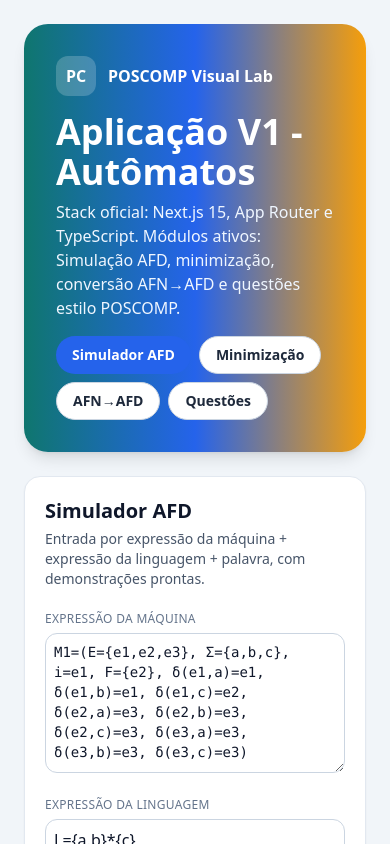
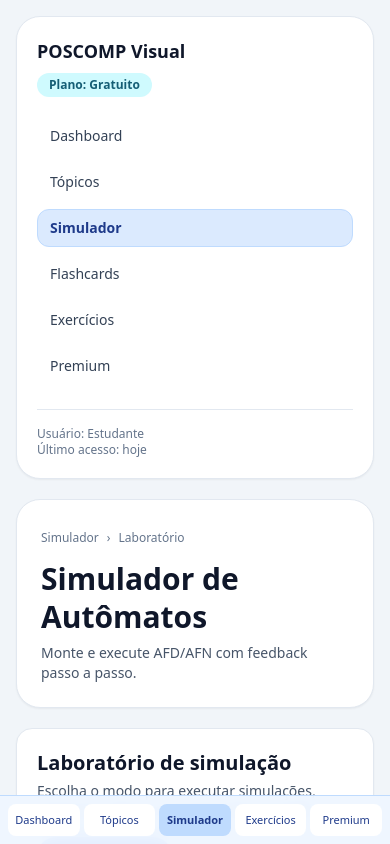
Before and after one commit to renatomnatali/estudo-poscomp, a Next.js app: page / in a window 390 px wide. Shown: the top 844 px of the page. Built offline with nearby package versions, Linux system fonts and the light colour scheme.

Commit message:
feat(ui): implementar menu lateral e navegação mobile

```diff
--- a/app/globals.css
+++ b/app/globals.css
@@ -8,6 +8,66 @@
 
 body {
   @apply bg-slate-100 text-slate-900;
+}
+
+.page-wrap {
+  @apply mx-auto max-w-[1380px] p-4 pb-24 md:p-6 md:pb-6;
+}
+
+.app-shell {
+  @apply grid gap-5 md:grid-cols-[270px_minmax(0,1fr)] md:items-start;
+}
+
+.sidebar {
+  @apply rounded-3xl border border-slate-200 bg-white p-5 shadow-sm md:sticky md:top-5;
+}
+
+.sidebar h1 {
+  @apply m-0 text-lg font-bold;
+}
+
+.project-chip {
+  @apply mt-2 inline-flex rounded-full bg-cyan-100 px-3 py-1 text-xs font-semibold text-cyan-800;
+}
+
+.sidebar nav {
+  @apply mt-5 grid gap-2;
+}
+
+.nav-link {
+  @apply w-full rounded-xl border border-transparent px-3 py-2 text-left text-sm text-slate-700;
+}
+
+.nav-link:hover {
+  @apply bg-blue-50 text-slate-900;
+}
+
+.nav-link.active {
+  @apply border-blue-200 bg-blue-100 font-semibold text-blue-900;
+}
+
+.sidebar-footer {
+  @apply mt-6 whitespace-pre-line border-t border-slate-200 pt-4 text-xs text-slate-500;
+}
+
+.main-area {
+  @apply grid gap-5;
+}
+
+.page-header {
+  @apply rounded-3xl border border-slate-200 bg-white p-6 shadow-sm;
+}
+
+.breadcrumb {
+  @apply inline-flex items-center gap-2 text-xs text-slate-500;
+}
+
+.page-title {
+  @apply mt-3 text-3xl font-bold leading-tight text-slate-900;
+}
+
+.page-subtitle {
+  @apply mt-2 text-sm text-slate-600;
 }
 
 .section-card {
@@ -191,3 +251,15 @@
 .callout {
   @apply rounded-xl border-l-4 border-teal-600 bg-teal-50 p-3 text-sm text-teal-900;
 }
+
+.bottom-tabs {
+  @apply fixed inset-x-0 bottom-0 z-20 grid grid-cols-5 gap-1 border-t border-blue-200 bg-blue-50/95 p-2 backdrop-blur md:hidden;
+}
+
+.nav-link-mobile {
+  @apply rounded-lg bg-white px-1 py-2 text-center text-[11px] font-medium text-blue-900;
+}
+
+.nav-link-mobile.active {
+  @apply bg-blue-200 font-bold;
+}
--- a/components/poscomp-app.tsx
+++ b/components/poscomp-app.tsx
@@ -7,67 +7,232 @@
 import { MinimizationPanel } from '@/components/modules/minimization-panel';
 import { QuestionsPanel } from '@/components/modules/questions-panel';
 
-type TabId = 'afd' | 'min' | 'conv' | 'qa';
+type SimulatorTabId = 'afd' | 'min' | 'conv';
+type MenuId = 'dashboard' | 'topics' | 'simulator' | 'flashcards' | 'exercises' | 'premium';
+
+const MENU_ITEMS: Array<{ id: MenuId; label: string }> = [
+  { id: 'dashboard', label: 'Dashboard' },
+  { id: 'topics', label: 'Tópicos' },
+  { id: 'simulator', label: 'Simulador' },
+  { id: 'flashcards', label: 'Flashcards' },
+  { id: 'exercises', label: 'Exercícios' },
+  { id: 'premium', label: 'Premium' },
+];
+
+const MOBILE_MENU_ITEMS: Array<{ id: MenuId; label: string }> = [
+  { id: 'dashboard', label: 'Dashboard' },
+  { id: 'topics', label: 'Tópicos' },
+  { id: 'simulator', label: 'Simulador' },
+  { id: 'exercises', label: 'Exercícios' },
+  { id: 'premium', label: 'Premium' },
+];
+
+const MODULE_HEADER: Record<MenuId, { breadcrumb: string; title: string; subtitle: string }> = {
+  dashboard: {
+    breadcrumb: 'Visão geral',
+    title: 'Rota de estudo da semana',
+    subtitle: 'Continue de onde parou: Autômatos e Linguagens Formais.',
+  },
+  topics: {
+    breadcrumb: 'Trilha',
+    title: 'Tópicos do POSCOMP',
+    subtitle: 'Selecione um tópico para estudar com teoria, exemplos e prática guiada.',
+  },
+  simulator: {
+    breadcrumb: 'Laboratório',
+    title: 'Simulador de Autômatos',
+    subtitle: 'Monte e execute AFD/AFN com feedback passo a passo.',
+  },
+  flashcards: {
+    breadcrumb: 'Revisão',
+    title: 'Sessão de flashcards',
+    subtitle: 'Reforce conceitos críticos com repetição espaçada.',
+  },
+  exercises: {
+    breadcrumb: 'Treino',
+    title: 'Questões estilo POSCOMP',
+    subtitle: 'Resolva questões por subtópico e acompanhe desempenho.',
+  },
+  premium: {
+    breadcrumb: 'Plano',
+    title: 'Recursos Premium',
+    subtitle: 'Simulados completos, trilhas adaptativas e revisão guiada.',
+  },
+};
+
+function PlaceholderModule({
+  title,
+  description,
+  actionLabel,
+  actionHint,
+}: {
+  title: string;
+  description: string;
+  actionLabel: string;
+  actionHint: string;
+}) {
+  return (
+    <section className="section-card">
+      <h2 className="text-xl font-bold">{title}</h2>
+      <p className="mt-2 text-sm text-slate-700">{description}</p>
+      <div className="mt-4 rounded-xl border border-slate-200 bg-slate-50 p-4">
+        <p className="text-sm font-semibold text-slate-900">{actionLabel}</p>
+        <p className="mt-1 text-sm text-slate-600">{actionHint}</p>
+      </div>
+    </section>
+  );
+}
 
 export function PoscompApp() {
-  const [activeTab, setActiveTab] = useState<TabId>('afd');
+  const [activeMenu, setActiveMenu] = useState<MenuId>('simulator');
+  const [activeSimulatorTab, setActiveSimulatorTab] = useState<SimulatorTabId>('afd');
 
+  const currentHeader = MODULE_HEADER[activeMenu];
+
+  function renderActiveModule() {
+    if (activeMenu === 'simulator') {
       return (
-    <main className="mx-auto max-w-[1380px] p-6">
-      <header className="mb-6 rounded-3xl bg-gradient-to-r from-teal-700 via-blue-600 to-amber-500 p-8 text-white shadow-lg">
-        <div className="inline-flex items-center gap-3 font-semibold">
-          <div className="grid h-10 w-10 place-items-center rounded-xl bg-white/20">PC</div>
-          <span>POSCOMP Visual Lab</span>
-        </div>
-        <h1 className="mt-4 text-4xl font-bold">Aplicação V1 - Autômatos</h1>
-        <p className="mt-2 max-w-3xl text-blue-50">
-          Stack oficial: Next.js 15, App Router e TypeScript. Módulos ativos: Simulação AFD,
-          minimização, conversão AFN→AFD e questões estilo POSCOMP.
+        <div className="space-y-5">
+          <section className="section-card">
+            <h2 className="text-xl font-bold">Laboratório de simulação</h2>
+            <p className="mt-1 text-sm text-slate-600">
+              Escolha o modo para executar simulações, minimizar AFD ou converter AFN para AFD.
             </p>
             <div className="mt-4 flex flex-wrap gap-2">
               <button
                 type="button"
-            className={`button ${activeTab === 'afd' ? 'primary' : 'secondary'}`}
-            onClick={() => setActiveTab('afd')}
+                className={`button ${activeSimulatorTab === 'afd' ? 'primary' : 'secondary'}`}
+                onClick={() => setActiveSimulatorTab('afd')}
               >
                 Simulador AFD
               </button>
               <button
                 type="button"
-            className={`button ${activeTab === 'min' ? 'primary' : 'secondary'}`}
-            onClick={() => setActiveTab('min')}
+                className={`button ${activeSimulatorTab === 'min' ? 'primary' : 'secondary'}`}
+                onClick={() => setActiveSimulatorTab('min')}
               >
                 Minimização
               </button>
               <button
                 type="button"
-            className={`button ${activeTab === 'conv' ? 'primary' : 'secondary'}`}
-            onClick={() => setActiveTab('conv')}
+                className={`button ${activeSimulatorTab === 'conv' ? 'primary' : 'secondary'}`}
+                onClick={() => setActiveSimulatorTab('conv')}
               >
                 AFN→AFD
               </button>
+            </div>
+          </section>
+
+          <section hidden={activeSimulatorTab !== 'afd'}>
+            <AfdSimulator />
+          </section>
+          <section hidden={activeSimulatorTab !== 'min'}>
+            <MinimizationPanel />
+          </section>
+          <section hidden={activeSimulatorTab !== 'conv'}>
+            <AfnConversionPanel />
+          </section>
+        </div>
+      );
+    }
+
+    if (activeMenu === 'exercises') {
+      return <QuestionsPanel />;
+    }
+
+    if (activeMenu === 'dashboard') {
+      return (
+        <PlaceholderModule
+          title="Dashboard da semana"
+          description="Acompanhe progresso, sequência de estudos e recomendações da trilha atual."
+          actionLabel="Próxima ação sugerida"
+          actionHint="Executar uma simulação AFD e resolver 5 questões de autômatos."
+        />
+      );
+    }
+
+    if (activeMenu === 'topics') {
+      return (
+        <PlaceholderModule
+          title="Lista de tópicos"
+          description="Explore tópicos por macroárea e incidência em provas anteriores."
+          actionLabel="Trilha recomendada"
+          actionHint="Fundamentos → Autômatos Finitos Determinísticos (AFD)."
+        />
+      );
+    }
+
+    if (activeMenu === 'flashcards') {
+      return (
+        <PlaceholderModule
+          title="Flashcards"
+          description="Revise definições e propriedades com repetição espaçada para retenção."
+          actionLabel="Fila de revisão"
+          actionHint="12 cartões pendentes sobre linguagens formais e autômatos."
+        />
+      );
+    }
+
+    return (
+      <PlaceholderModule
+        title="Premium"
+        description="Recursos avançados de preparação para prova com simulados completos."
+        actionLabel="Conteúdo premium"
+        actionHint="Liberação prevista após fechamento da V1 de Fundamentos."
+      />
+    );
+  }
+
+  return (
+    <main className="page-wrap">
+      <div className="app-shell">
+        <aside className="sidebar">
+          <h1>POSCOMP Visual</h1>
+          <span className="project-chip">Plano: Gratuito</span>
+
+          <nav aria-label="Menu principal">
+            {MENU_ITEMS.map((item) => (
               <button
+                key={item.id}
                 type="button"
-            className={`button ${activeTab === 'qa' ? 'primary' : 'secondary'}`}
-            onClick={() => setActiveTab('qa')}
+                className={`nav-link ${activeMenu === item.id ? 'active' : ''}`}
+                onClick={() => setActiveMenu(item.id)}
               >
-            Questões
+                {item.label}
               </button>
+            ))}
+          </nav>
+
+          <div className="sidebar-footer">Usuário: Estudante{'\n'}Último acesso: hoje</div>
+        </aside>
+
+        <section className="main-area">
+          <header className="page-header">
+            <div className="breadcrumb">
+              <span>{MENU_ITEMS.find((item) => item.id === activeMenu)?.label}</span>
+              <span>›</span>
+              <span>{currentHeader.breadcrumb}</span>
             </div>
+            <h1 className="page-title">{currentHeader.title}</h1>
+            <p className="page-subtitle">{currentHeader.subtitle}</p>
           </header>
 
-      <section hidden={activeTab !== 'afd'}>
-        <AfdSimulator />
+          {renderActiveModule()}
         </section>
-      <section hidden={activeTab !== 'min'}>
-        <MinimizationPanel />
-      </section>
-      <section hidden={activeTab !== 'conv'}>
-        <AfnConversionPanel />
-      </section>
-      <section hidden={activeTab !== 'qa'}>
-        <QuestionsPanel />
-      </section>
+      </div>
+
+      <nav className="bottom-tabs" aria-label="Menu mobile">
+        {MOBILE_MENU_ITEMS.map((item) => (
+          <button
+            key={item.id}
+            type="button"
+            className={`nav-link-mobile ${activeMenu === item.id ? 'active' : ''}`}
+            onClick={() => setActiveMenu(item.id)}
+          >
+            {item.label}
+          </button>
+        ))}
+      </nav>
     </main>
   );
 }
```
Also changed, not shown: Spec/mockups-poscomp/README.md, 2 other files (tests, documents, lock files or other folders). Lines whose indentation alone changed are shown as unchanged.
